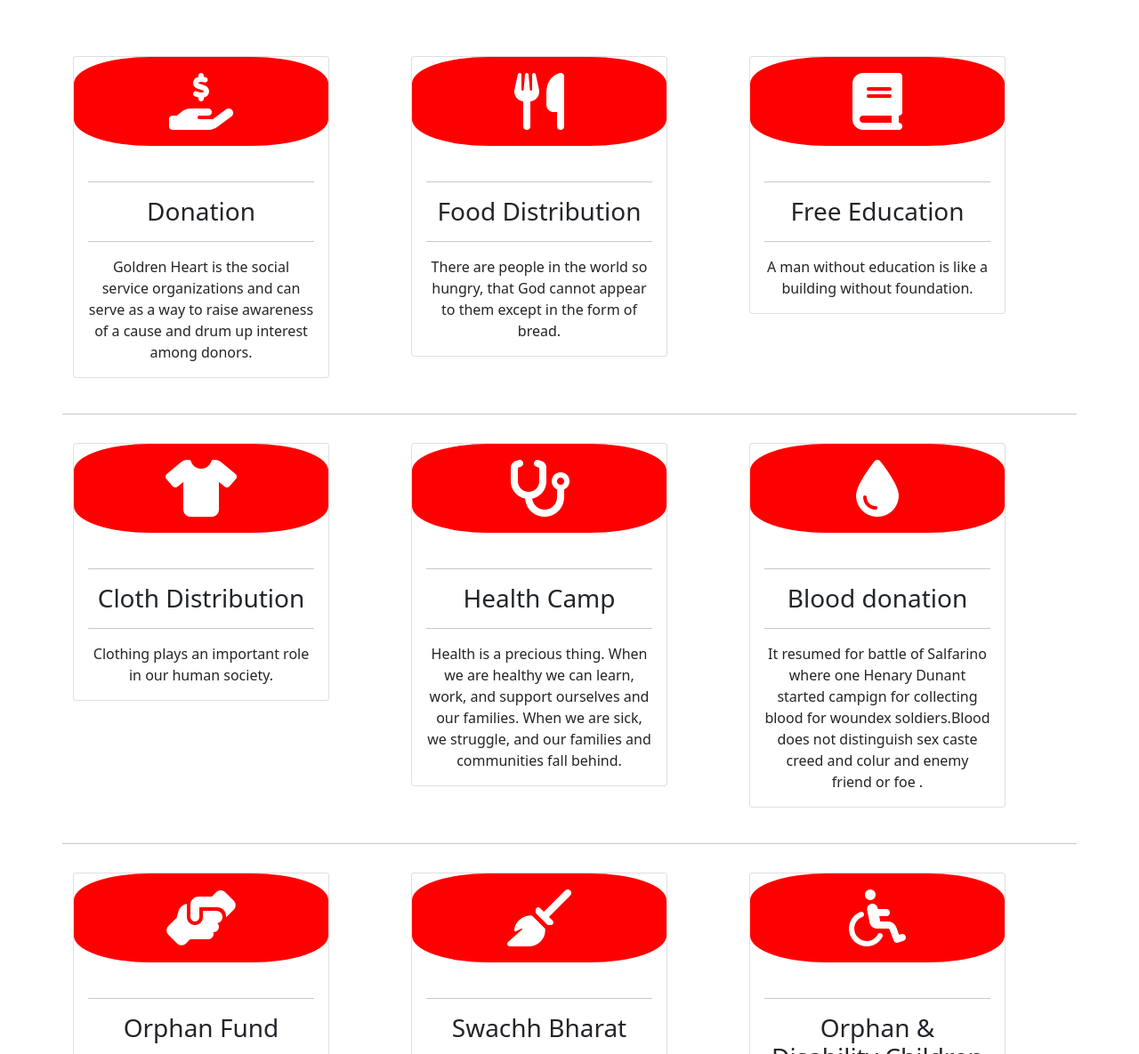
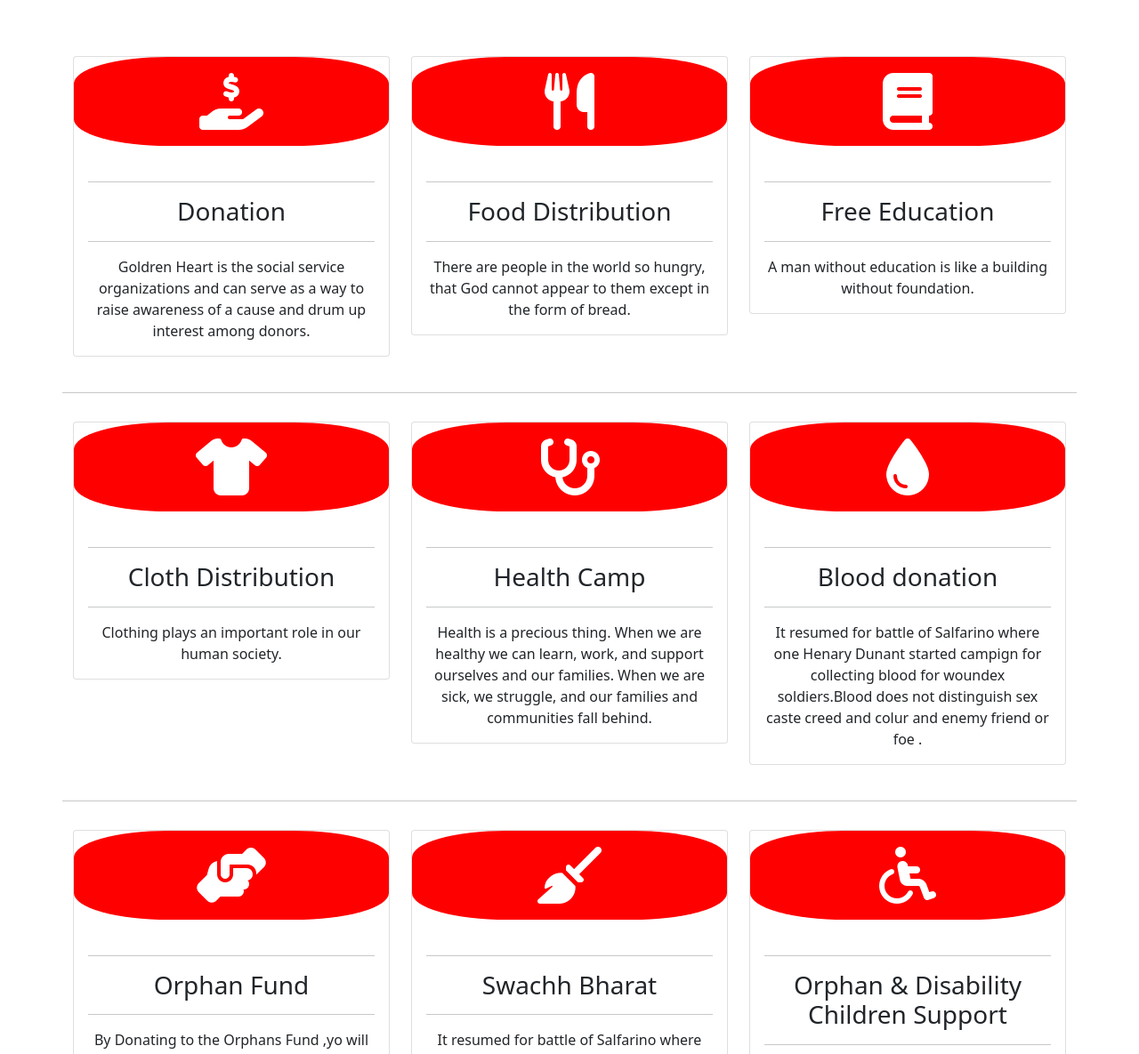
Before and after one commit to Ssinuu/Ssinuu.github.io, a plain HTML site: page Aboutus.html in a window 1280 px wide. Shown: the part 883-2068 px from the top of the page at 89% size. Drawn offline with nearby package versions, Linux system fonts and the light colour scheme; a script that the page names is missing.

Commit message:
Update Aboutus.html

```diff
--- a/Aboutus.html
+++ b/Aboutus.html
@@ -241,7 +241,7 @@
     <div class="container text-center marginbuttom ">
         <div class="row">
             <div class="col-xl-4 col-sm-6 my-3">
-                <div class="card text-center" style="width: 18rem;">
+                <div class="card text-center" >
                     <h2 class="cardbg d-flex align-items-center justify-content-center">
                         <i class="fas fa-hand-holding-usd fa-2x text-white"></i>
                     </h2>
@@ -252,7 +252,7 @@
                   </div>
             </div>
             <div class="col-xl-4 col-sm-6 my-3">
-                <div class="card text-center" style="width: 18rem;">
+                <div class="card text-center" >
                     <h2 class="cardbg d-flex align-items-center justify-content-center ">
                         <i class="fas fa-utensils fa-2x text-white"></i>
                     </h2>
@@ -263,7 +263,7 @@
                   </div>
             </div>
             <div class="col-xl-4 col-sm-6 my-3">
-                <div class="card text-center" style="width: 18rem;">
+                <div class="card text-center" >
                     <h2 class="cardbg d-flex align-items-center justify-content-center">
                         <i class="fas fa-book fa-2x text-white"></i>
                     </h2>
@@ -278,7 +278,7 @@
             &nbsp;
             <hr>
             <div class="col-xl-4 col-sm-6 my-3">
-                <div class="card text-center" style="width: 18rem;">
+                <div class="card text-center" >
                     <h2 class="cardbg d-flex align-items-center justify-content-center">
                         <i class="fas fa-tshirt fa-2x text-white"></i>
                     </h2>
@@ -289,7 +289,7 @@
                   </div>
             </div>
             <div class="col-xl-4 col-sm-6 my-3">
-                <div class="card text-center" style="width: 18rem;">
+                <div class="card text-center" >
                     <h2 class="cardbg d-flex align-items-center justify-content-center">
                         <i class="fas fa-stethoscope fa-2x text-white"></i>
                     </h2>
@@ -300,7 +300,7 @@
                   </div>
             </div>
             <div class="col-xl-4 col-sm-6 my-3">
-                <div class="card text-center" style="width: 18rem;">
+                <div class="card text-center" >
                     <h2 class="cardbg d-flex align-items-center justify-content-center">
                         <i class="fas fa-tint fa-2x text-white"></i>
                     </h2>
@@ -314,7 +314,7 @@
             &nbsp;
             <hr>
             <div class="col-xl-4 col-sm-6 my-3">
-                <div class="card text-center" style="width: 18rem;">
+                <div class="card text-center" >
                     <h2 class="cardbg d-flex align-items-center justify-content-center">
                         <i class="fas fa-hands-helping fa-2x text-white"></i>
                     </h2>
@@ -325,7 +325,7 @@
                   </div>
             </div>
             <div class="col-xl-4 col-sm-6 my-3">
-                <div class="card text-center" style="width: 18rem;">
+                <div class="card text-center" >
                     <h2 class="cardbg d-flex align-items-center justify-content-center">
                         <i class="fas fa-broom fa-2x text-white"></i>
                     </h2>
@@ -336,7 +336,7 @@
                   </div>
             </div>
             <div class="col-xl-4 col-sm-6 my-3">
-                <div class="card text-center" style="width: 18rem;">
+                <div class="card text-center" >
                     <h2 class="cardbg d-flex align-items-center justify-content-center">
                         <i class="fas fa-wheelchair fa-2x text-white"></i>
                     </h2>
```
